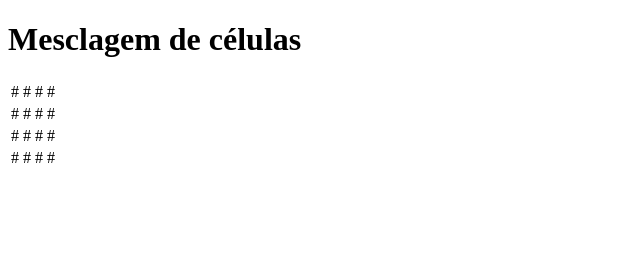
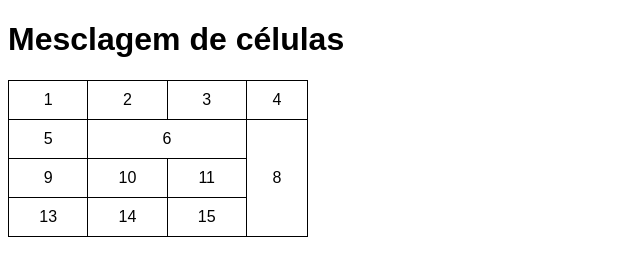
Before and after one commit to GryzzlyBR/HTML-CSS, a plain HTML site: page EXERCICIOS/ex023correto/tabela03.html in a window 1280 px wide. Shown: the whole page, without its empty margins (0-640 px from the left). Drawn offline with Linux system fonts and the light colour scheme.

Commit message:
Update tabela03.html

```diff
--- a/EXERCICIOS/ex023correto/tabela03.html
+++ b/EXERCICIOS/ex023correto/tabela03.html
@@ -4,36 +4,54 @@
     <meta charset="UTF-8">
     <meta name="viewport" content="width=device-width, initial-scale=1.0">
     <title>Tabelas</title>
+
+    <style>
+        body {
+            font-family: Arial, Helvetica, sans-serif;
+        }
+
+        table {
+            border-collapse: collapse;
+            width: 300px;
+            text-align: center;
+        }
+
+        td {
+            border: 1px solid black;
+            padding: 10px;
+        }
+    </style>
+
 </head>
 <body>
     <h1>Mesclagem de células</h1>
     <table>
         <tr>
-            <td>#</td>
-            <td>#</td>
-            <td>#</td>
-            <td>#</td>
+            <td>1</td>
+            <td>2</td>
+            <td>3</td>
+            <td>4</td>
         </tr>
 
         <tr>
-            <td>#</td>
-            <td>#</td>
-            <td>#</td>
-            <td>#</td>
+            <td>5</td>
+            <td colspan="2">6</td>
+
+            <td rowspan="3">8</td>
         </tr>
 
         <tr>
-            <td>#</td>
-            <td>#</td>
-            <td>#</td>
-            <td>#</td>
+            <td>9</td>
+            <td>10</td>
+            <td>11</td>
+
         </tr>
 
         <tr>
-            <td>#</td>
-            <td>#</td>
-            <td>#</td>
-            <td>#</td>
+            <td>13</td>
+            <td>14</td>
+            <td>15</td>
+
         </tr>
     </table>
 </body>
```
